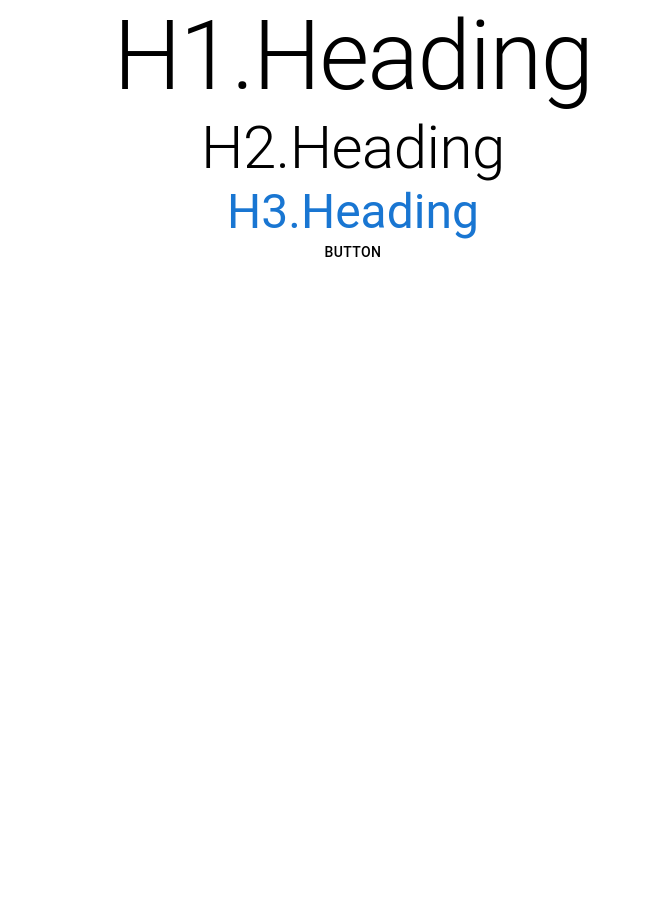
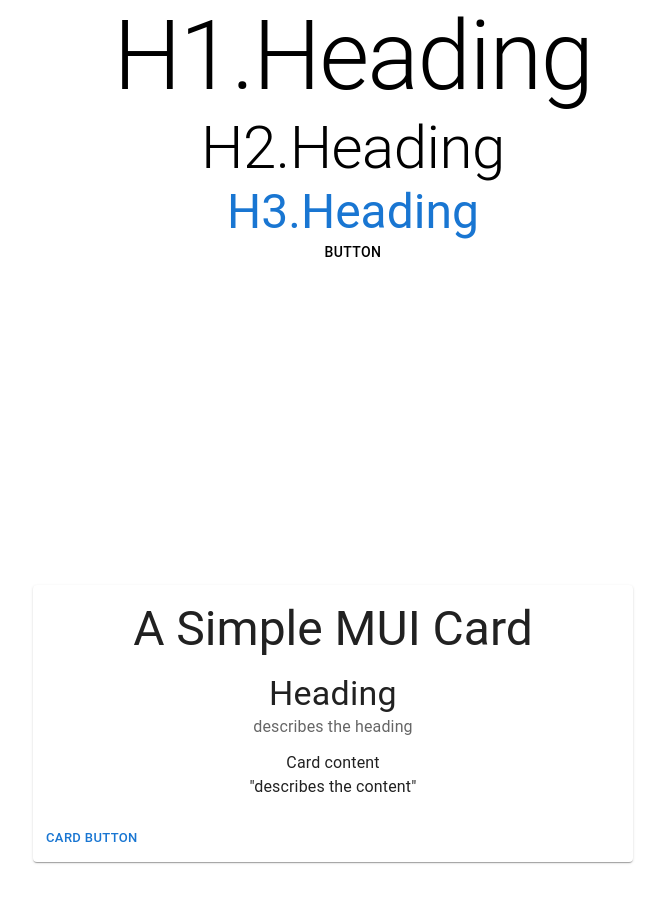
Before and after one commit to JohnKimaiyo/react_materail_ui_basics, a React (Create React App) app: page / in a window 1280 px wide. Shown: the top 902 px of the page, without its empty margins (287-952 px from the left). Before the commit the page ends 800 px from the top, so only its background shows below. Built offline with nearby package versions, Linux system fonts and the light colour scheme.

Commit message:
card demo

```diff
--- a/src/App.js
+++ b/src/App.js
@@ -1,12 +1,13 @@
 import React from "react";
 import "./App.css";
+import CardDemo from "./Card/CardDemo";
 import Typo from "./Typograhy/Typo";
 
 function App() {
   return (
     <div className="App">
-      <Typo/>
-
+      <Typo />
+      <CardDemo />
     </div>
   );
 }
--- /dev/null
+++ b/src/Card/CardDemo.js
@@ -0,0 +1,44 @@
+import * as React from "react";
+import Box from "@mui/material/Box";
+import Card from "@mui/material/Card";
+import CardActions from "@mui/material/CardActions";
+import CardContent from "@mui/material/CardContent";
+import Button from "@mui/material/Button";
+import Typography from "@mui/material/Typography";
+
+const bull = (
+  <Box
+    component="span"
+    sx={{ display: "inline-block", mx: "2px", transform: "scale(0.8)" }}
+  >
+    •
+  </Box>
+);
+
+export default function CardDemo() {
+  return (
+    <div style={{ margin: "25%" }}>
+      <Card sx={{ maxWidth: 600 }}>
+        <CardContent>
+          <Typography variant="h3" gutterBottom>
+            A Simple MUI Card
+          </Typography>
+          <Typography variant="h4" component="div">
+            Heading
+          </Typography>
+          <Typography sx={{ mb: 1.5 }} color="text.secondary">
+            describes the heading
+          </Typography>
+          <Typography variant="body1">
+            Card content
+            <br />
+            {'"describes the content"'}
+          </Typography>
+        </CardContent>
+        <CardActions>
+          <Button size="small">Card Button</Button>
+        </CardActions>
+      </Card>
+    </div>
+  );
+}
```
